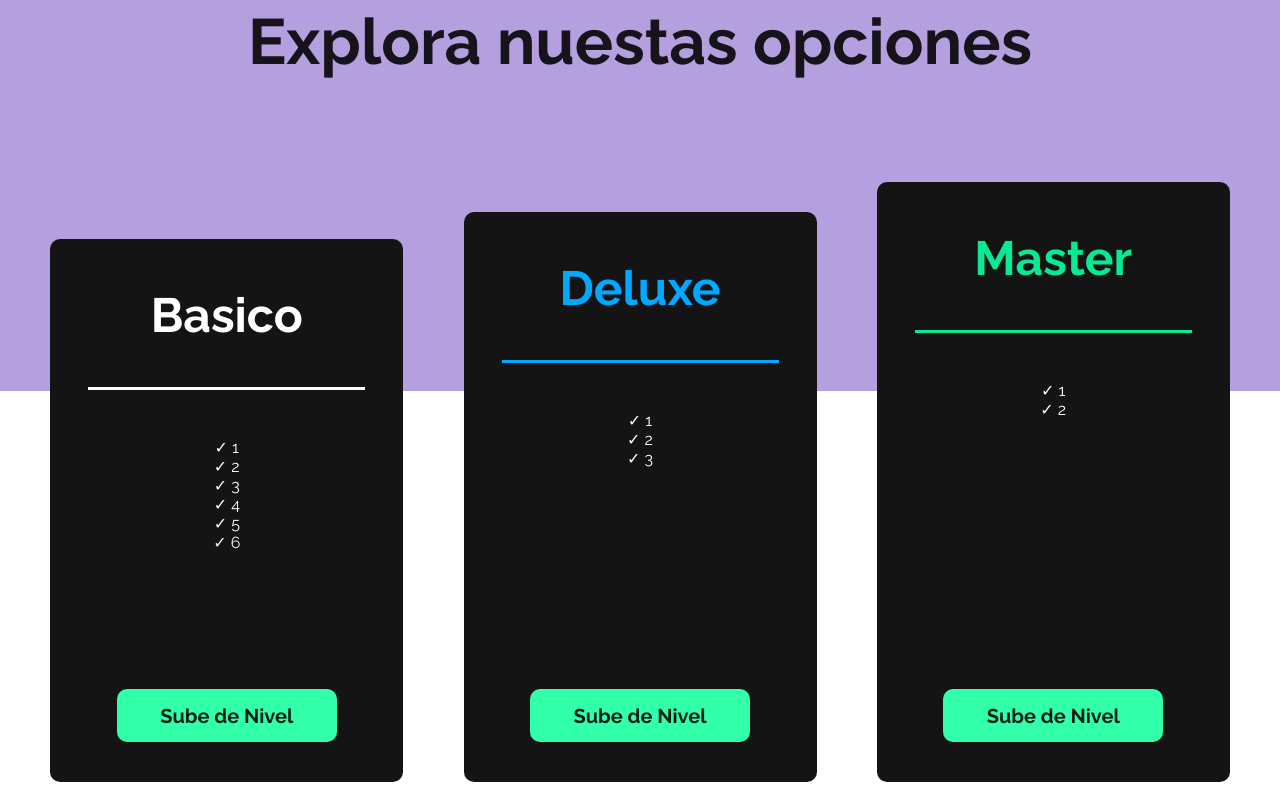
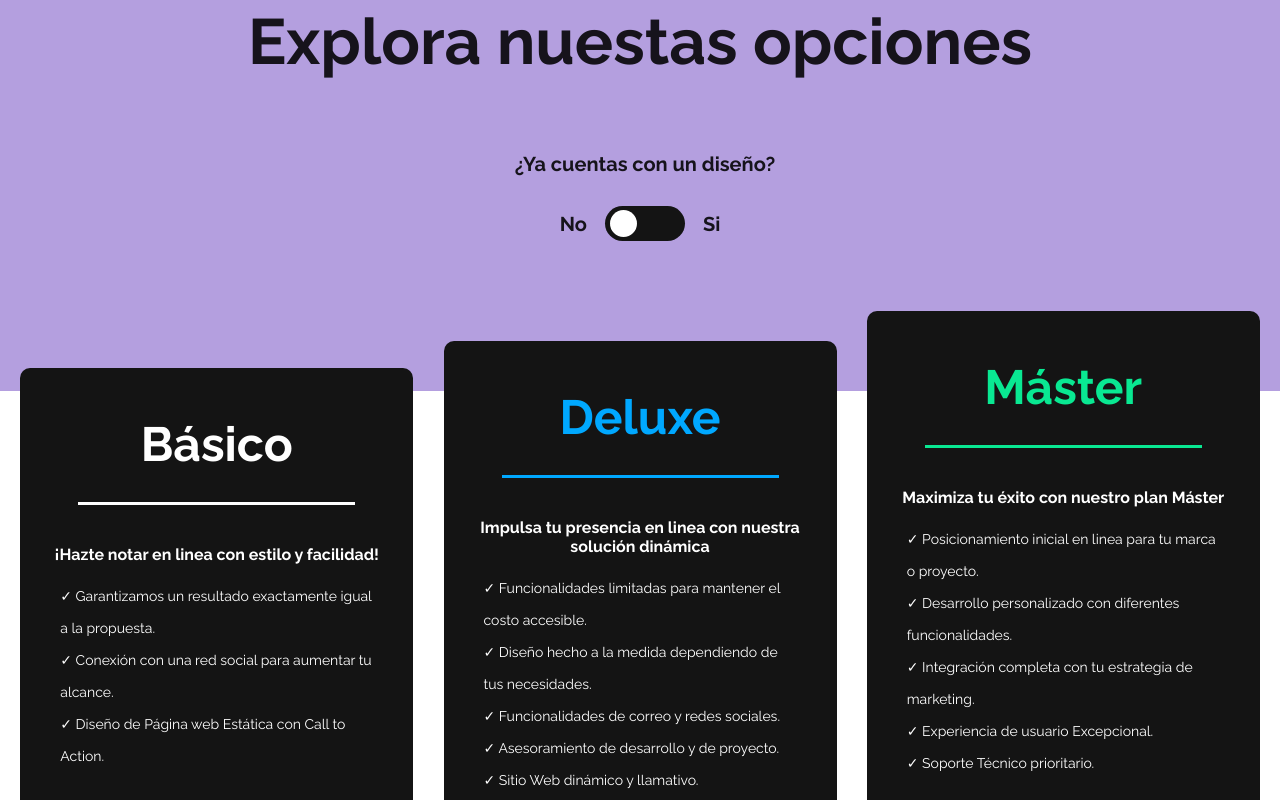
Before and after one commit to MiguelAngelClavijo/MSDEV-WEB, a React app: page / in a window 1280 px wide. Shown: the part 3440-4240 px from the top of the page. Built offline with nearby package versions, Linux system fonts and the light colour scheme.

Commit message:
[ADD] Copy, styles, and toggle switch

```diff
--- a/package.json
+++ b/package.json
@@ -28,6 +28,7 @@
     "@babel/preset-env": "^7.20.2",
     "@babel/preset-react": "^7.18.6",
     "babel-loader": "^9.1.2",
+    "framer-motion": "^10.0.1",
     "html-loader": "^4.2.0",
     "html-webpack-plugin": "^5.5.0",
     "react": "^18.2.0",
--- a/src/components/Planescard.jsx
+++ b/src/components/Planescard.jsx
@@ -2,20 +2,23 @@ import React from "react";
 import "../styles/Planescard.css";
 
 const Planescard = (props) => {
+
+
   const link = () => {
     var message =
-      "https://wa.me/573178225494?text=Hola! Estoy interesado en su plan " +
-      props.Planescard_message;
+
+      "https://wa.me/573178225494?text="+props.Planescard_message
     window.open(message);
   };
 
   var Benefits = props.Planescard_text.map(function (i, index) {
-    return <li key = {index}>✓ {i}</li>;
+    return <li key = {index}>✓ {i}.</li>;
   });
 
   return (
     <div className="Planescard-container" id={props.Planescard_id}>
       <h3>{props.Planescard_title}</h3>
+      <p>{props.Planescard_p}</p>
       <ul>{Benefits}</ul>
       <div>
         <button onClick={link}>Sube de Nivel</button>
--- a/src/containers/Planes.jsx
+++ b/src/containers/Planes.jsx
@@ -1,39 +1,105 @@
-import React from "react";
+import React, {useState, useEffect} from "react";
+import { motion } from "framer-motion";
 import dolarSign from "../assets/icons/dolarSign.svg";
 import { Planescard } from "../components/Planescard";
 import "../styles/Planes.css";
-const Planescard_Basic = ["1", "2", "3", "4", "5", "6"];
-const Planescard_Deluxe = ["1", "2", "3"];
-const Planescard_Master = ["1", "2"];
 
+
+const Planescard_Basic = [
+  "Garantizamos un resultado exactamente igual a la propuesta",
+  "Conexión con una red social para aumentar tu alcance",
+  "Diseño de Página web Estática con Call to Action"
+];
+
+const Planescard_Deluxe = [
+  "Funcionalidades limitadas para mantener el costo accesible",
+  "Diseño hecho a la medida dependiendo de tus necesidades",
+  "Funcionalidades de correo y redes sociales",
+  "Asesoramiento de desarrollo y de proyecto",
+  "Sitio Web dinámico y llamativo",
+
+];
+const Planescard_Master = [
+  "Posicionamiento inicial en linea para tu marca o proyecto",
+  "Desarrollo personalizado con diferentes funcionalidades",
+  "Integración completa con tu estrategia de marketing",
+  "Experiencia de usuario Excepcional",
+  "Soporte Técnico prioritario",
+
+];
+
+const basictextWith = "¡Hola! Sabemos que cuentas con un diseño propio. Estás un paso más cerca de llevar tu proyecto al siguiente nivel. Con este plan Básico, tendrás una presencia online a un precio accesible. %0A ¡Comencemos! %0A ¡Agendemos una cita lo antes posible!"
+const basictextWithout = "¡Genial! Has elegido el plan básico para dar el primer paso en tu proyecto, déjanos ayudarte creando desde cero el diseño de tu empresa. Con esta opción, tendrás lo que necesitas para %0A empezar a destacar en línea. ¡Adelante! %0A ¡Agendemos una cita lo antes posible!"
+const deluxeTextWith = "¡Excelente elección! Implementemos tu imagen de marca. Con el plan Deluxe, podrás personalizar y optimizar tu presencia en línea para un mayor impacto en tus clientes. ¡Estamos emocionados de trabajar juntos!%0A¡Agendemos una cita lo antes posible!"
+const deluxeTextWithout = "¡Vamos por más! Con el plan Deluxe, obtendrás una presencia en línea de alta calidad y personalizada creando juntos desde 0 la imagen de tu empresa, para hacer crecer tu proyecto al siguiente nivel. ¡Listos para comenzar!%0A¡Agendemos una cita lo antes posible!"
+const masterTextWith = "¡Es hora de despegar! Con el plan Máster, tendrás todo lo que necesitas para llevar tu proyecto al siguiente nivel, incluyendo el diseño de tu empresa, funcionalidades y una presencia online personalizada. ¡Estamos listos!%0A¡Agendemos una cita lo antes posible!"
+const masterTextWithout = "¡Felicidades! Has elegido el mejor plan para hacer realidad tus objetivos. Con nuestra solución personalizada, crearemos a la medida la imagen de tu empresa así estarás en camino a alcanzar el éxito que mereces.%0A¡Agendemos una cita lo antes posible"
 const Planes = () => {
+  const [masterText, setMasterText] = useState("master")
+  const [deluxeText, setDeluxeText] = useState("deluxe")
+  const [basicText, setbasicText] = useState("basic")
+  const [isActive, setIsActive] = useState(false);
+  const toggle = () => {
+    setIsActive(!isActive)
+  }
+
+ useEffect(() => {
+    isActive ? setbasicText(basictextWith) : setbasicText(basictextWithout)
+    isActive ? setDeluxeText(deluxeTextWith) : setDeluxeText(deluxeTextWithout)
+    isActive ? setMasterText(masterTextWith) : setMasterText(masterTextWithout)
+  })
+
   return (
     <div className="Planes-container" id="Planes">
+
       <div>
         <img src={dolarSign} />
         <p>Nuestros planes</p>
       </div>
       <h2>Explora nuestas opciones</h2>
+
+      <div className="Planes-sliderContainer">
+        <p>¿Ya cuentas con un diseño?</p>
+        <div className="Planes-Switch-Container">
+          <span>No</span>
+          <div className="Planes-switch" data-ison = {isActive} onClick = {toggle}>
+            <motion.div
+              className="Planes-handle"
+              data-ison = {isActive}
+              animate = {{transition: {type: "spring", stiffness: 700, damping: 30}}}
+              layout
+              >
+
+              </motion.div>
+          </div>
+          <span>Si</span>
+        </div>
+      </div>
       <div className="Planes-planescard-container">
         <Planescard
-          Planescard_title="Basico"
+          Planescard_title="Básico"
+          Planescard_p="¡Hazte notar en linea con estilo y facilidad!"
           Planescard_text={Planescard_Basic}
           Planescard_id="Planescard_id_white"
-          Planescard_message="Basico !!"
+          Planescard_message = {basicText}
         />
         <Planescard
           Planescard_title="Deluxe"
+          Planescard_p="Impulsa tu presencia en linea con nuestra solución dinámica"
           Planescard_text={Planescard_Deluxe}
           Planescard_id="Planescard_id_blue"
-          Planescard_message="Deluxe !!"
+          Planescard_message = {deluxeText}
         />
         <Planescard
-          Planescard_title="Master"
+          Planescard_title="Máster"
+          Planescard_p="Maximiza tu éxito con nuestro plan Máster"
           Planescard_text={Planescard_Master}
           Planescard_id="Planescard_id_green"
-          Planescard_message="Master !!"
+          Planescard_message = {masterText}
         />
       </div>
+      <p>*Todos nuestros planes cuentan con vista adaptada a todos los dispositivos. </p>
+      <p>*Los planes que requieran diseño incluyen 2 revisiones. </p>
     </div>
   );
 };
--- a/src/containers/Stepbystep.jsx
+++ b/src/containers/Stepbystep.jsx
@@ -26,7 +26,7 @@ const Stepbystep = () => {
         id="Stepbystep_container_white"
       >
         <Stepcard
-          cardTitle="2. Diseño Ideal"
+          cardTitle="2. Obtén tu diseño Ideal"
           cardText="Nuestro equipo de expertos trabajará en estrecha colaboración contigo para crear un diseño que cumpla con tus expectativas y objetivos."
           StepcardId="stepcard_black"
         />
@@ -36,7 +36,7 @@ const Stepbystep = () => {
         id="Stepbystep_container_purple"
       >
         <Stepcard
-          cardTitle="3. Vive tu marca"
+          cardTitle="3. Vive tus resultados"
           cardText="Una vez que estés satisfecho con el diseño, implementaremos tu proyecto y comenzarás a ver los resultados que deseas."
           StepcardId="stepcard_green"
         />
--- a/src/styles/Landing.css
+++ b/src/styles/Landing.css
@@ -254,7 +254,7 @@
     justify-content: flex-start;
     box-sizing: border-box;
     height: 250px;
-    padding: 0px 60px;
+    padding: 0px 100px;
     margin: 20px 0px;
     gap: 50px;
   }
--- a/src/styles/Planes.css
+++ b/src/styles/Planes.css
@@ -55,8 +55,62 @@
   color: #09e892;
   border-color: #09e892;
 }
+.Planes-container > p {
+  color: #c7c7c7;
+  text-align: center;
+  margin: 0;
+}
 
+
+
+/*----------------------------------------------------------------------------------------------*/
+.Planes-sliderContainer{
+  display: flex;
+  flex-direction: column;
+  align-items: center;
+  margin-bottom: 20px;
+}
+.Planes-sliderContainer>p{
+  font-size: 20px;
+  font-weight: bold;
+}
+.Planes-Switch-Container{
+  display: flex;
+  align-items: center;
+  gap: 18px;
+}
+.Planes-Switch-Container>span{
+  font-size: 20px;
+  font-weight: bold;
+}
+.Planes-switch{
+  width: 80px;
+  height: 35px;
+  background-color: #141414;
+  border-radius: 40px;
+  padding: 5px;
+  cursor: pointer;
+  box-sizing: border-box;
+  display: flex;
+  align-items: center;
+  justify-content: flex-start;
+}
+.Planes-switch[data-ison = "true"]{
+  justify-content: flex-end;
+}
+.Planes-handle{
+  width: 27px;
+  height: 27px;
+  border-radius: 27px;
+  background-color: white;
+}
+.Planes-handle[data-ison = "true"]{
+  background-color: #09e892;
+}
 @media (max-width: 575.98px) {
+  .Planes-container {
+    padding-bottom: 40px;
+  }
   .Planes-container > div > p {
     font-size: 14px;
   }
@@ -75,4 +129,13 @@
     justify-content: flex-start;
     overflow-x: scroll;
   }
+  #Planescard_id_green{
+    height: 660px;
+  }
+  #Planescard_id_blue {
+    height: 660px;
+  }
+  .Planes-container > p {
+    padding: 20px;
+  }
 }
--- a/src/styles/Planescard.css
+++ b/src/styles/Planescard.css
@@ -6,6 +6,8 @@
     display: flex;
     flex-direction: column;
     align-items: center;
+    padding: 0px 20px;
+
 }
 
 .Planescard-container>h3 {
@@ -14,7 +16,14 @@
     border-bottom:  3px solid #FFFFFF;
     width: 277px;
     text-align: center;
-    padding-bottom: 44px;
+    padding-bottom: 30px;
+    margin-bottom: 24px;
+}
+.Planescard-container>p{
+    color: white;
+    font-weight: bold;
+    text-align: center;
+    font-size: 16px;
 }
 .Planescard-container>ul{
     list-style: none;
@@ -25,9 +34,16 @@
     flex-direction: column;
     align-items: center;
     height: 200px;
+
 }
 .Planescard-container>ul>li {
     color: white;
+    font-size: 14px;
+    text-align: left;
+    line-height: 32px;
+    padding: 0px 20px;
+    width: 100%;
+    box-sizing: border-box;
 }
 .Planescard-container>div{
     height: 200px;
@@ -35,3 +51,13 @@
     align-items: flex-end;
     margin-bottom: 40px;
 }
+
+@media (max-width: 575.98px) {
+
+    .Planescard-container{
+        height: 660px;
+    }
+    .Planescard-container>p {
+        font-size: 14px;
+    }
+}
--- a/src/styles/Stepcard.css
+++ b/src/styles/Stepcard.css
@@ -36,6 +36,7 @@
     width: 185px;
     height: 250px;
     flex-direction: column;
+    padding-top: 10px;
   }
   .Stepcard-container h3 {
     font-size: 16px;
```
Also changed, not shown: 1 other file (tests, documents, lock files or other folders).
